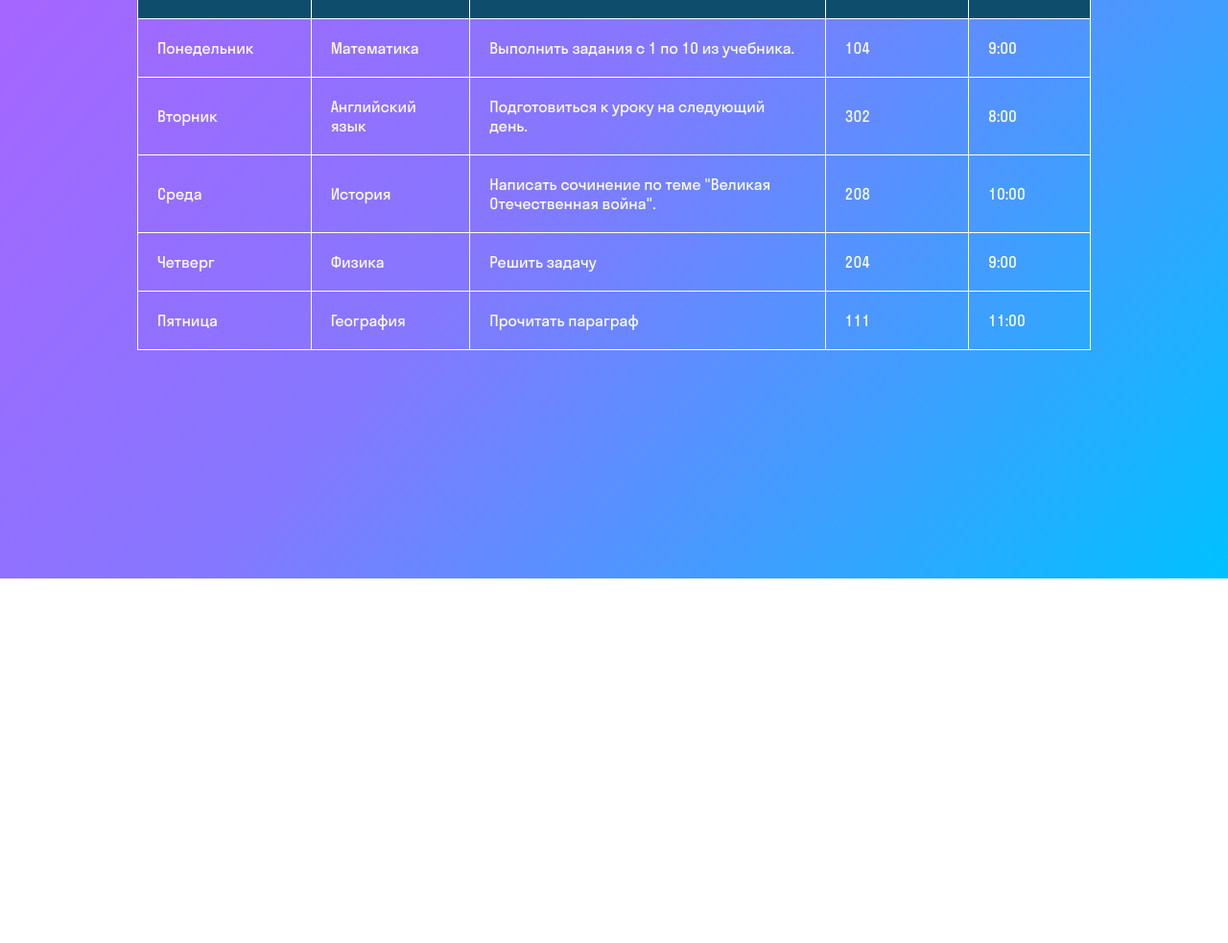
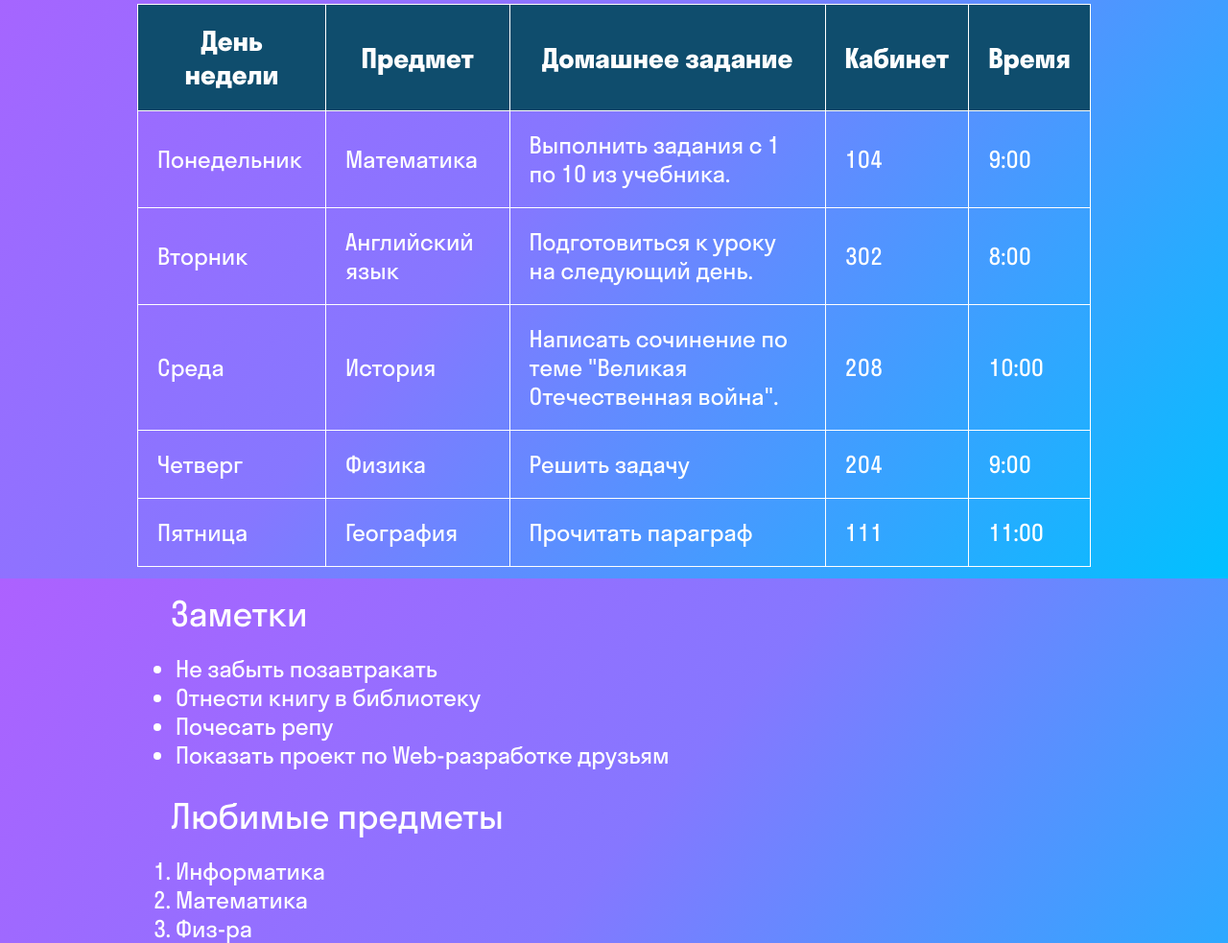
Before and after one commit to IsAlexio/-_6, a plain HTML site: page index.html in a window 1280 px wide. Shown: the part 197-1180 px from the top of the page at 96% size. Before the commit the page ends 800 px from the top, so only its background shows below. Drawn offline with Linux system fonts and the light colour scheme.

Commit message:
Add files via upload

```diff
--- a/index.html
+++ b/index.html
@@ -7,50 +7,12 @@
     <meta name="viewport" content="width=device-width, initial-scale=1.0">
     <title>Школьный дневник</title>
     <link rel="stylesheet" href="./fonts/fonts.css">
-    <style>
-        * {
-            box-sizing: border-box;
-        }
-
-        body,
-        h1,
-        h2,
-        div,
-        p {
-            margin: 0;
-        }
-
-        body {
-            height: 100vh;
-            padding: 35px 143px 95px;
-            font-family: 'StratosSkyeng', sans-serif;
-            color: #fff;
-            background: linear-gradient(130deg, rgba(173, 97, 255, 1) 0%, rgba(134, 119, 255, 1) 45%, rgba(0, 193, 255, 1) 100%);
-        }
-
-        td,
-        th {
-            border: 1px solid #fff;
-            padding: 20px;
-        }
-
-        table {
-            border-collapse: collapse;
-            width: 100%;
-        }
-
-        th {
-            background-color: #0f4d6d;
-            font-size: 28px;
-        }
-
-
-    </style>
+    <link rel="stylesheet" href="./style.css">
 </head>
 
 <body>
     <h1>Школьный дневник</h1>
-    <div>
+    <>
         <h2>Расписание уроков</h2>
         <table>
             <tr>
@@ -96,7 +58,23 @@
                 <td>11:00</td>
             </tr>
         </table>
-    </div>
+        <div>
+       <h2>Заметки</h2>
+       <ul>
+        <li>Не забыть позавтракать</li>
+        <li>Отнести книгу в библиотеку</li>
+        <li>Почесать репу</li>
+        <li>Показать проект по Web-разработке друзьям</li>
+       </ul>
+        </div>
+        <div>
+            <h2>Любимые предметы</h2>
+            <ol>
+                <li>Информатика</li>
+                <li>Математика</li>
+                <li>Физ-ра</li>
+            </ol>
+        </div>
 </body>
 
 </html>
--- /dev/null
+++ b/style.css
@@ -0,0 +1,60 @@
+
+* {
+    box-sizing: border-box;
+}
+
+body,
+h1,
+h2,
+div,
+p {
+    margin: 0;
+}
+
+body {
+    height: 100vh;
+    padding: 35px 143px 95px;
+    font-family: 'StratosSkyeng', sans-serif;
+    color: #fff;
+    background: linear-gradient(130deg, rgba(173, 97, 255, 1) 0%, rgba(134, 119, 255, 1) 45%, rgba(0, 193, 255, 1) 100%);
+}
+
+td,
+th {
+    border: 1px solid #fff;
+    padding: 20px;
+}
+
+table {
+    border-collapse: collapse;
+    width: 100%;
+}
+
+th {
+    background-color: #0f4d6d;
+    font-size: 28px;
+}
+
+td {
+    font-size: 24px;
+}
+
+h1 {
+    font-size: 64px;
+    font-weight: normal;
+}
+
+h2 {
+    font-size: 36px;
+    font-weight: normal;
+    margin-bottom: 20px;
+    margin-left: 35px;
+}
+
+div {
+    margin-top: 26px;
+}
+
+li {
+    font-size: 24px;
+}
```
